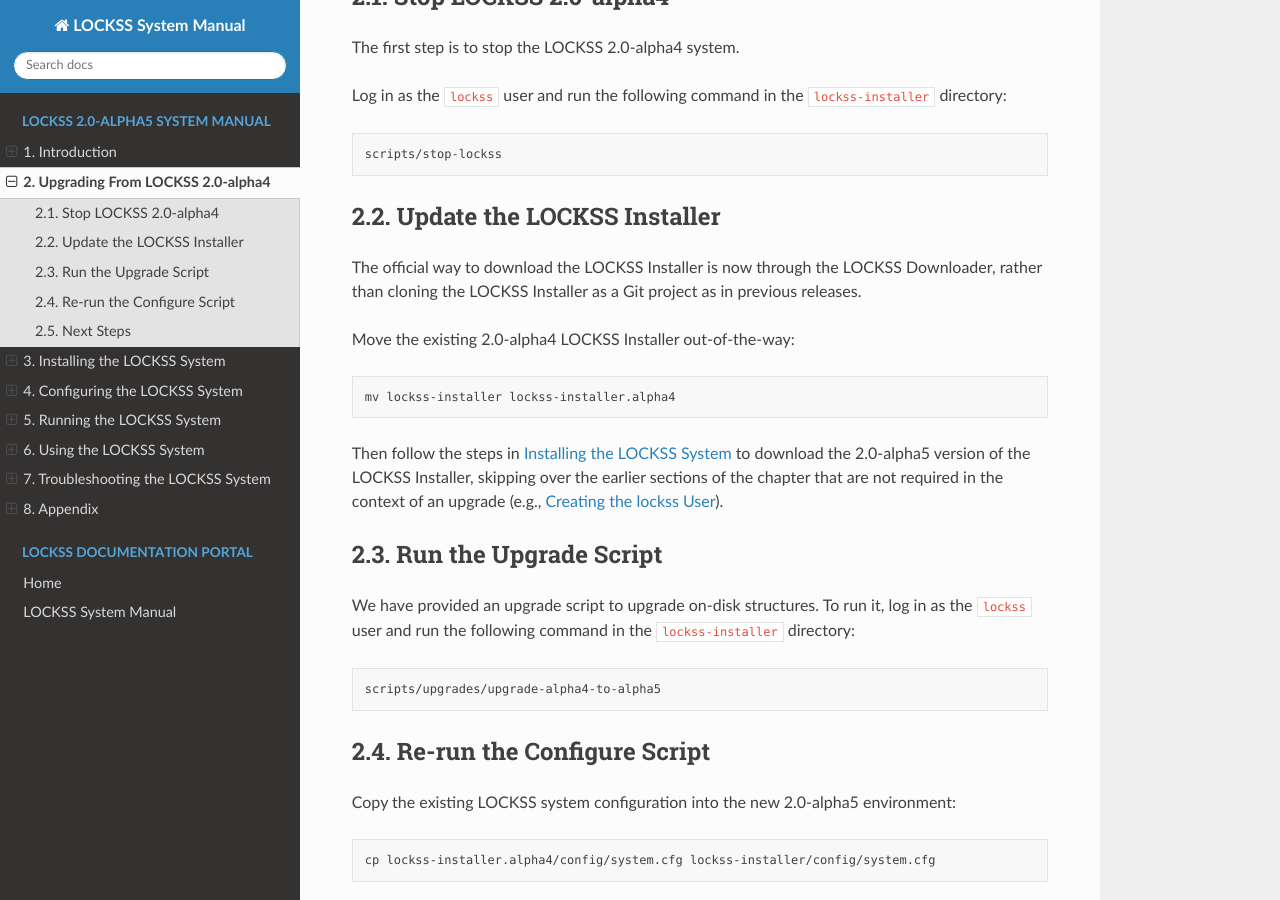
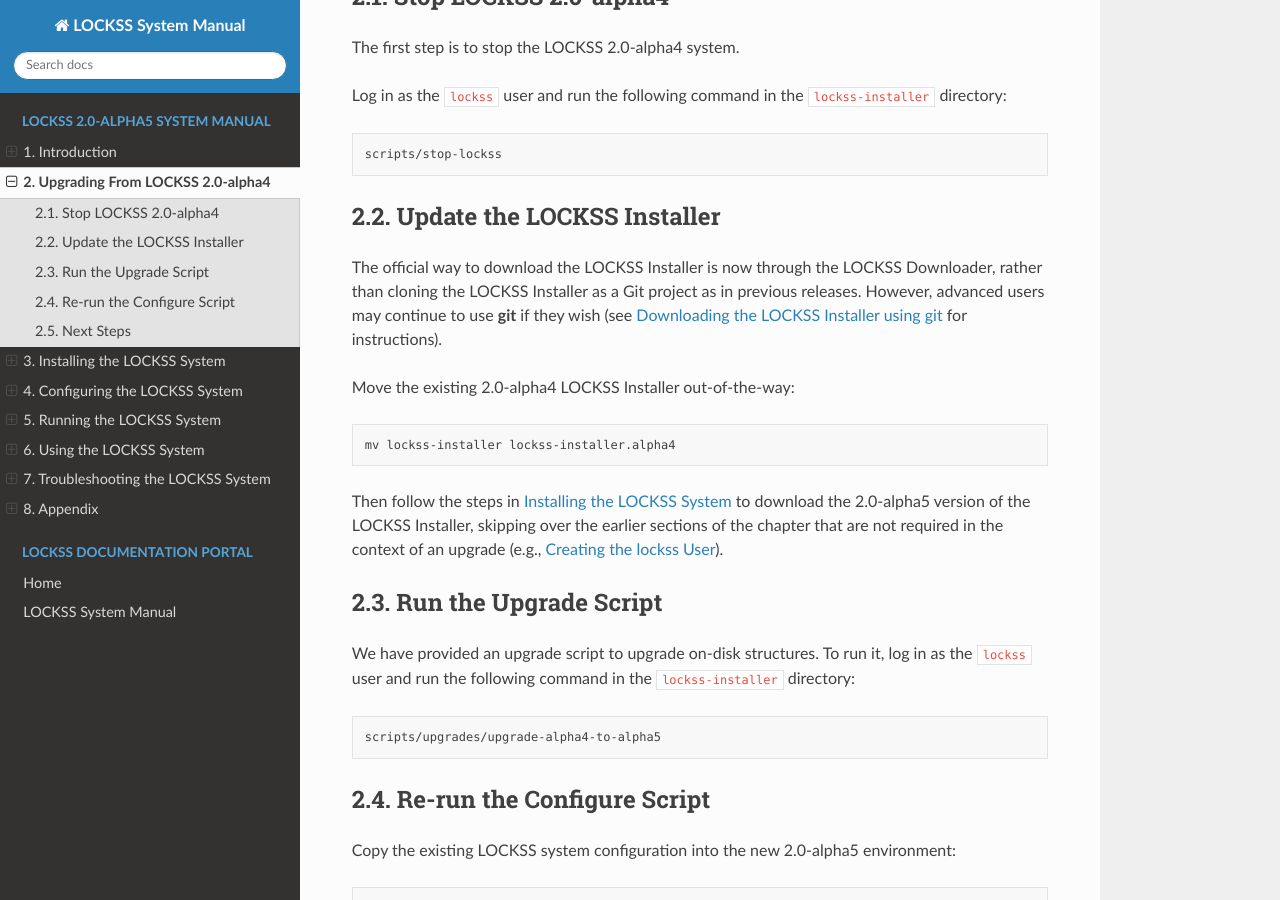
Before and after one commit to lockss/lockss-rtd-manual, a Sphinx documentation site: the page built from docs/upgrading/index.rst, in a window 1280 px wide and 900 px high, scrolled down 777 px. Built offline with Sphinx 7.4.7 and the Read the Docs theme 2.0.0, drawn with Linux system fonts in a browser that asks for light colours.

Commit message:
Added note that users may continue to use git to upgrade instructions

```diff
--- a/docs/upgrading/index.rst
+++ b/docs/upgrading/index.rst
@@ -34,7 +34,7 @@ Log in as the ``lockss`` user and run the following command in the :file:`lockss
 Update the LOCKSS Installer
 ---------------------------
 
-The official way to download the LOCKSS Installer is now through the LOCKSS Downloader, rather than cloning the LOCKSS Installer as a Git project as in previous releases.
+The official way to download the LOCKSS Installer is now through the LOCKSS Downloader, rather than cloning the LOCKSS Installer as a Git project as in previous releases. However, advanced users may continue to use :program:`git` if they wish (see :doc:`/appendix/git-downloader` for instructions).
 
 Move the existing 2.0-alpha4 LOCKSS Installer out-of-the-way:
 
```
